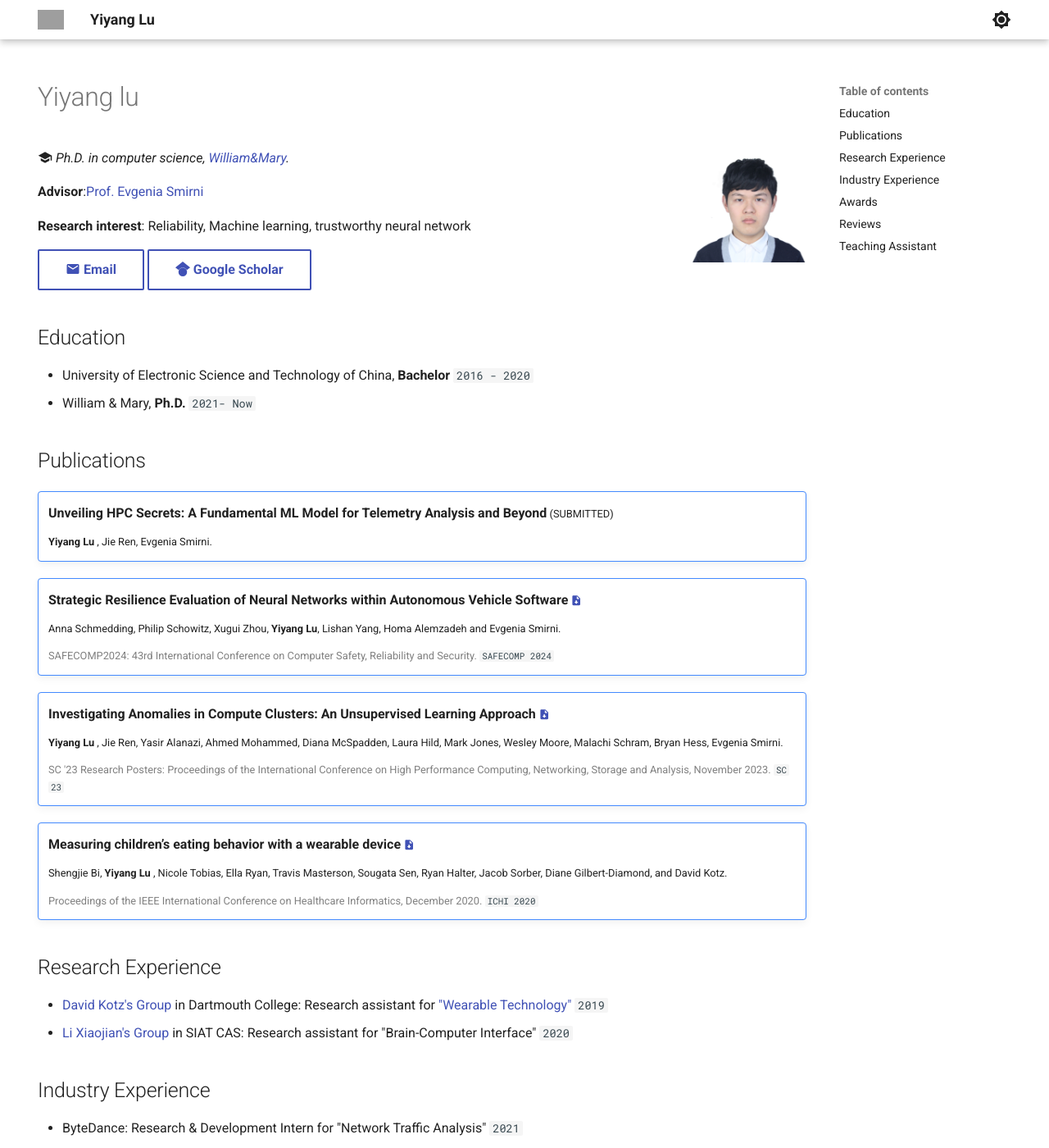
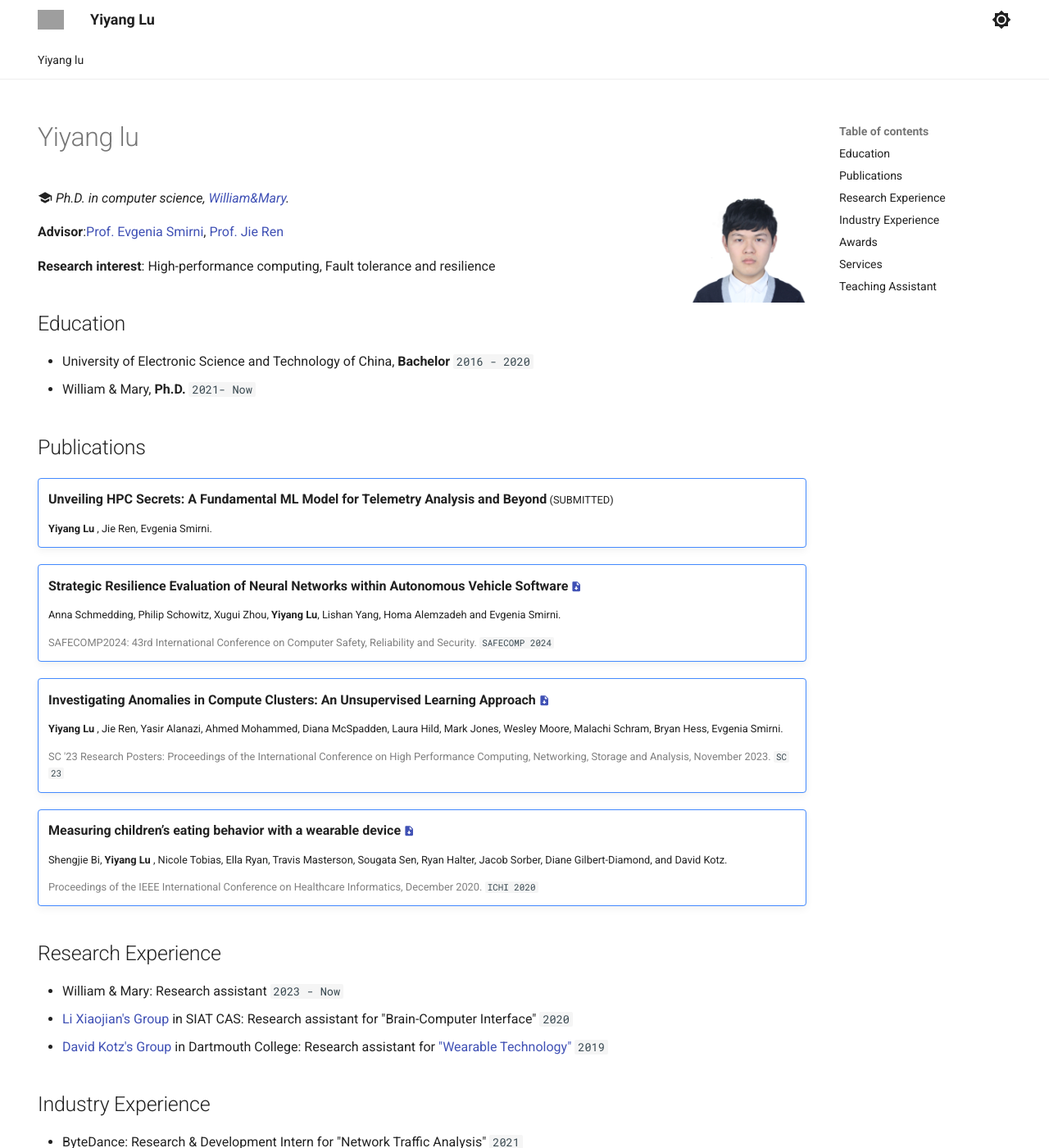
Before and after one commit to YiyangLu/yiyanglu.github.io, an MkDocs documentation site: the page built from docs/index.md, in a window 1280 px wide and 1400 px high. Shown: the whole window at 82% size. Built offline with MkDocs 1.6.1 and Material for MkDocs 9.7.7, drawn with Linux system fonts in a browser that asks for light colours; grey boxes are pictures that could not be loaded.

Commit message:
Update research interests and LinkedIn profile link

```diff
--- a/docs/index.md
+++ b/docs/index.md
@@ -15,11 +15,11 @@ hide:
 
 *:material-school: Ph.D. in computer science, [William&Mary](https://www.wm.edu/as/computerscience/).*
 
-**Advisor**:[Prof. Evgenia Smirni](https://www.cs.wm.edu/~esmirni/)
+**Advisor**:[Prof. Evgenia Smirni](https://www.cs.wm.edu/~esmirni/), [Prof. Jie Ren](https://jren73.github.io/)
 
-**Research interest**: Reliability, Machine learning, trustworthy neural network
+**Research interest**: High-performance computing, Fault tolerance and resilience
 
-[:material-email: Email](mailto:ylu21@wm.edu "ylu21 AT wm.edu"){ .md-button } [:simple-googlescholar: Google Scholar](https://scholar.google.com/citations?hl=en&user=tmrnmuUAAAAJ){ .md-button }
+<!-- [:material-email: Email](mailto:ylu21@wm.edu "ylu21 AT wm.edu"){ .md-button } [:simple-googlescholar: Google Scholar](https://scholar.google.com/citations?hl=en&user=tmrnmuUAAAAJ){ .md-button }   -->
 <!-- [:material-more: Resume](https://scholar.google.com/citations?hl=en&user=tmrnmuUAAAAJ){ .md-button } -->
 
 
@@ -61,8 +61,9 @@ hide:
 
 ## Research Experience
 
+- William & Mary: Research assistant  `2023 - Now`
+- [Li Xiaojian's Group](http://bcbdi.siat.ac.cn/index.php/member/showMember/nid/13.shtml) in SIAT CAS: Research assistant for "Brain-Computer Interface" `2020`
 - [David Kotz's Group](https://www.cs.dartmouth.edu/~dfk/) in Dartmouth College: Research assistant for ["Wearable Technology"](https://auracle-project.org/) `2019`
-- [Li Xiaojian's Group](http://bcbdi.siat.ac.cn/index.php/member/showMember/nid/13.shtml) in SIAT CAS: Research assistant for "Brain-Computer Interface" `2020`
 
 ## Industry Experience
 
@@ -73,7 +74,7 @@ hide:
 - William&Mary Summer Graduate Research Fellowship (2021)
 - UESTC Outstanding Student Scholarship (2016-2017, 2017-2018)
 
-## Reviews
+## Services
 - MSN 2022: The 18th International Conference on Mobility, Sensing and Networking (subreviewer)
 - Sigmetrics'24: Special Interest Group on Measurement and Evaluation 2024 (subreviewer)
 - Sigmetrics'25: Special Interest Group on Measurement and Evaluation 2025 (subreviewer)
--- a/mkdocs.yml
+++ b/mkdocs.yml
@@ -21,15 +21,17 @@ theme:
   features:
     - navigation.instant
     # - content.tooltips
-    # - navigation.tabs
+    - navigation.tabs
     # - navigation.top
+
+site_url: https://yiyanglu.github.io
 
 extra:
   social:
   # Use the link to find icons: https://squidfunk.github.io/mkdocs-material/reference/icons-emojis/
-    - icon: simple/googlescholar
-      link: https://scholar.google.com/citations?hl=en&user=tmrnmuUAAAAJ
-      name: Google Scholar
+    # - icon: simple/googlescholar
+    #   link: https://scholar.google.com/citations?hl=en&user=tmrnmuUAAAAJ
+    #   name: Google Scholar
 
     # - icon: simple/dblp
     #   link: https://scholar.google.com/citations?hl=en&user=tmrnmuUAAAAJ
@@ -39,9 +41,9 @@ extra:
     #   link: https://scholar.google.com/citations?hl=en&user=tmrnmuUAAAAJ
     #   name: Semantic Scholar
 
-    # - icon: simple/linkedin
-    #   link: https://scholar.google.com/citations?hl=en&user=tmrnmuUAAAAJ
-    #   name: LinkedIn
+    - icon: simple/linkedin
+      link: https://www.linkedin.com/in/yiyang-lu-889b45250/
+      name: LinkedIn
 
 markdown_extensions:
 # Please read  https://squidfunk.github.io/mkdocs-material/reference/admonitions/#collapsible-blocks
```
Also changed, not shown: other parts of docs/index.md (+2 -0 lines).
